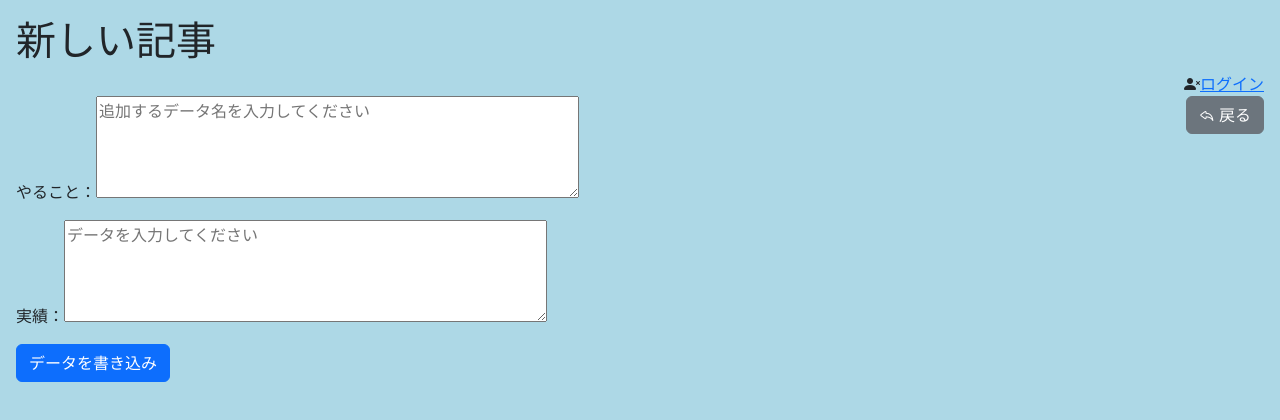
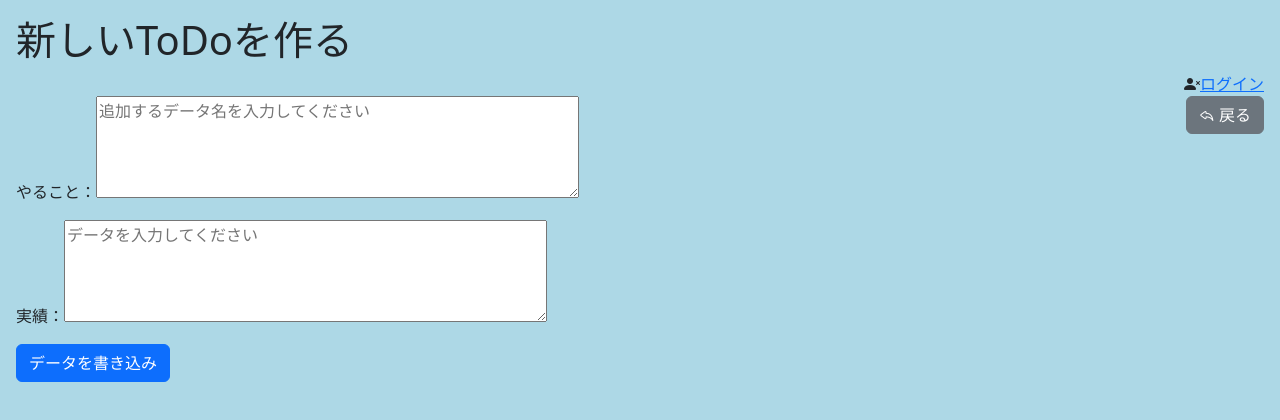
Before and after one commit to IchiroKano/todo_frontend, a plain HTML site: page new.html in a window 1280 px wide. Drawn offline with nearby package versions, Linux system fonts and the light colour scheme.

Commit message:
Update new.html

```diff
--- a/new.html
+++ b/new.html
@@ -13,7 +13,7 @@
 </head>
 
 <body style="background-color:lightblue;" class="p-3">
-  <h1>新しい記事</h1>
+  <h1>新しいToDoを作る</h1>
   <div id="token"></div>
   <div id="output"></div>
   <button onclick="window.location.href='index.html';" class="btn btn-secondary" style="float:right;"><i class="bi bi-reply"></i> 戻る</button>
```
